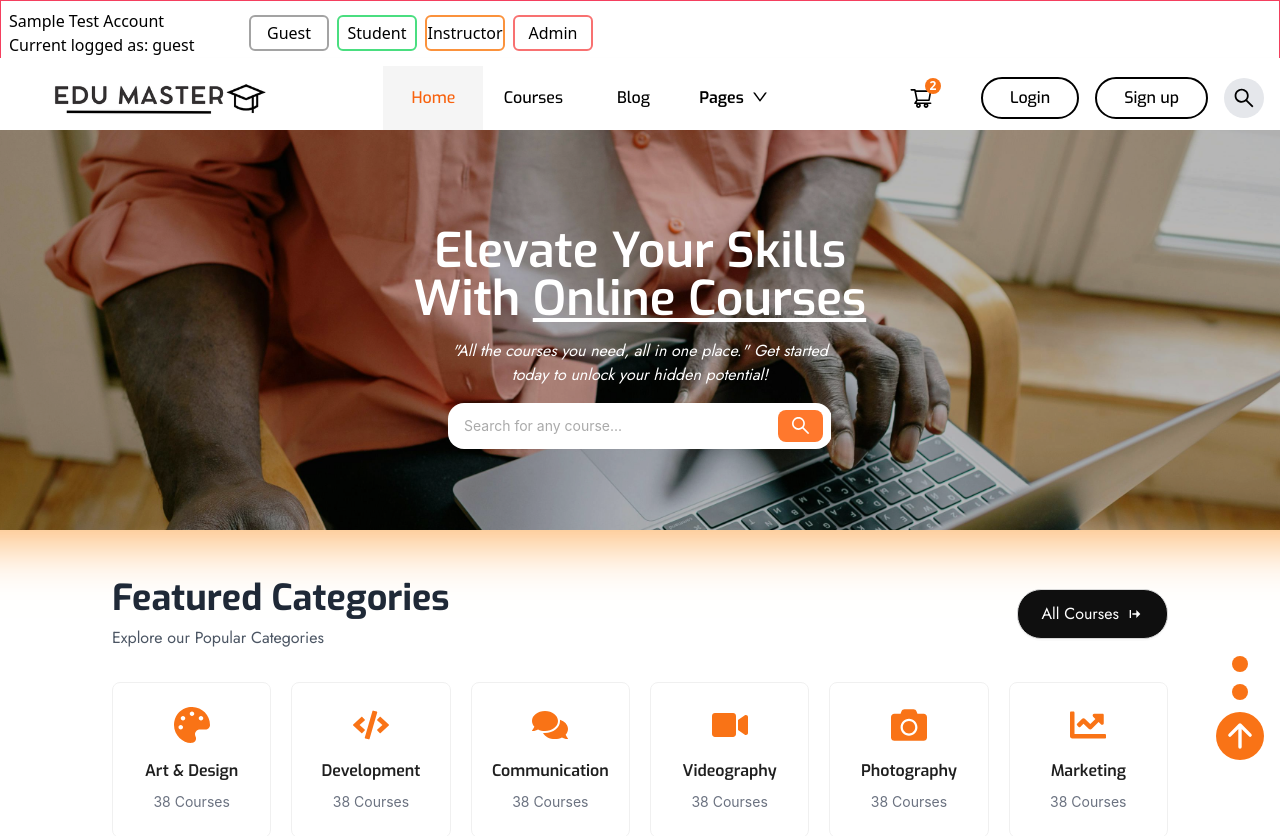
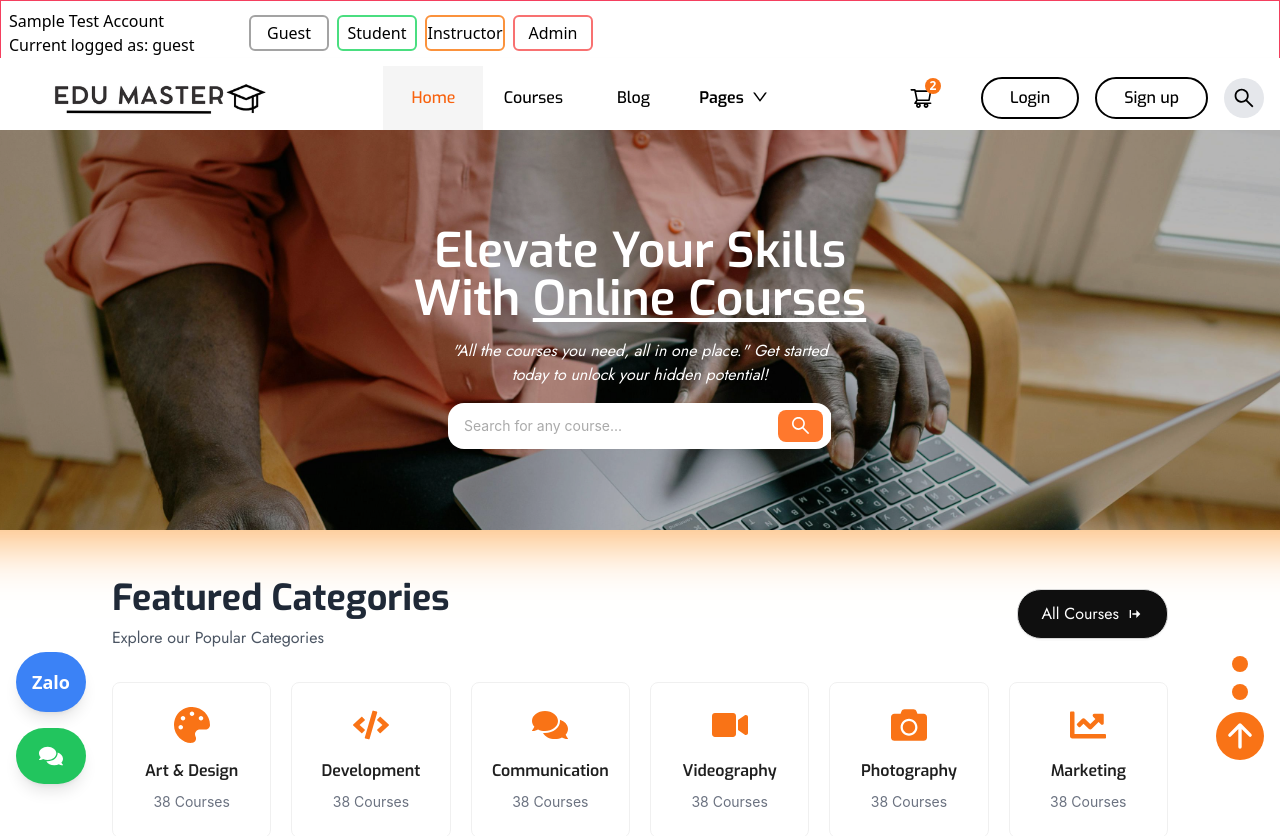
Before and after one commit to TEAM03-OJTPASSED/EduMaster_FinalProject_Team03_React12, a React (Vite) app: page / in a window 1280 px wide. Shown: the top 836 px of the page. Built offline with nearby package versions, Linux system fonts and the light colour scheme.

Commit message:
bubbles chat + router

```diff
--- a/src/defaultLayout/Layout.tsx
+++ b/src/defaultLayout/Layout.tsx
@@ -2,6 +2,7 @@ import { Outlet } from "react-router-dom"; // Import Outlet
 import Navbar from "../components/Navbar";
 import UserAuth from "../components/UserAuthTest";
 import Footer from "../components/Footer";
+import { FaComments } from "react-icons/fa"; // Import only the Chat icon
 
 const GeneralLayout = () => {
   return (
@@ -14,8 +15,8 @@ const GeneralLayout = () => {
       </div>
 
       {/* Content section */}
-      <div className=" flex justify-center overflow-hidden ">
-        <div className="w-[85%] min-h-screen ">
+      <div className="flex justify-center overflow-hidden">
+        <div className="w-[85%] min-h-screen">
           <Outlet />
         </div>
       </div>
@@ -24,6 +25,23 @@ const GeneralLayout = () => {
       <div className="w-full bg-gray-50">
         <Footer />
       </div>
+
+      {/* Fixed Chat Bubbles */}
+      <div className="fixed bottom-4 left-4 flex flex-col gap-4">
+        {/* Zalo Chat */}
+        <a
+          href="https://id.zalo.me/account?continue=https%3A%2F%2Fchat.zalo.me%2F"
+          target="_blank"
+          rel="noopener noreferrer"
+          className="bg-blue-500 text-white p-4 rounded-full shadow-lg flex items-center justify-center zigzag"
+        >
+          <span className="font-bold text-lg">Zalo</span>
+        </a>
+        {/* Instructor Chat */}
+        <button className="bg-green-500 text-white p-4 rounded-full shadow-lg flex items-center justify-center zigzag">
+          <FaComments size={24} />
+        </button>
+      </div>
     </div>
   );
 };
--- a/src/index.css
+++ b/src/index.css
@@ -211,3 +211,25 @@ h3 {
 .float-animation.show {
   animation: floatIn 0.75s ease forwards;
 }
+@keyframes zigzag {
+  0% {
+    transform: translate(0, 0) rotate(0deg);
+  }
+  25% {
+    transform: translate(4px, -4px) rotate(10deg);
+  }
+  50% {
+    transform: translate(-4px, 4px) rotate(-10deg);
+  }
+  75% {
+    transform: translate(4px, -4px) rotate(10deg);
+  }
+  100% {
+    transform: translate(0, 0) rotate(0deg);
+  }
+}
+
+.zigzag {
+  animation: zigzag 3s ease-in-out infinite; /* Set animation to last 3 seconds */
+  animation-delay: 5s; /* Pause for 5 seconds before the next shake */
+}
```
